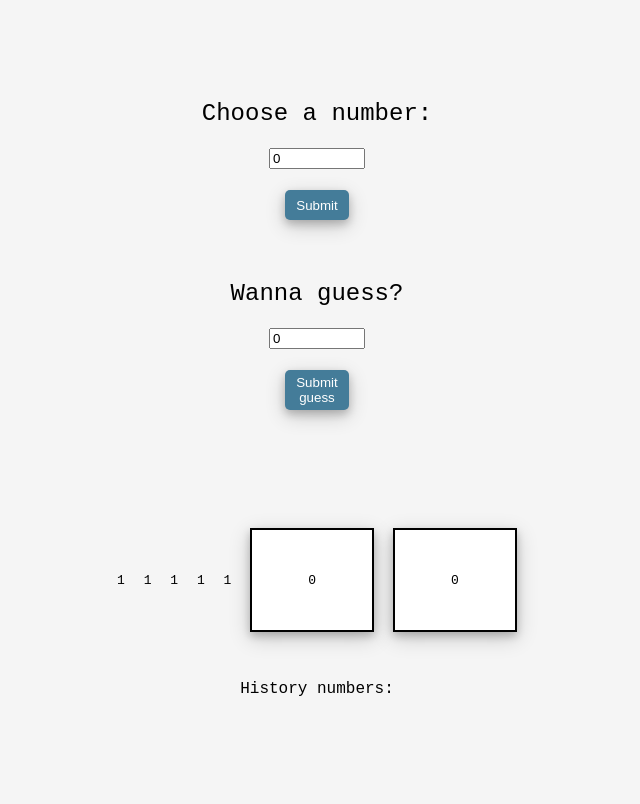
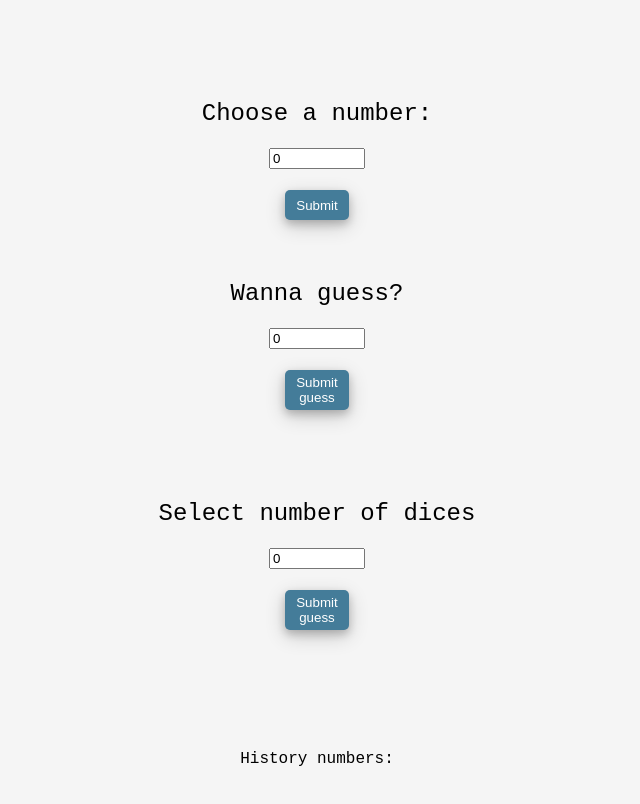
Before and after one commit to hilashay/dice-game, a React (Create React App) app: page / in a window 1280 px wide. Shown: the top 804 px of the page, without its empty margins (323-963 px from the left). Built offline with nearby package versions, Linux system fonts and the light colour scheme.

Commit message:
render n numbers of dices by input

```diff
--- a/src/GameController.tsx
+++ b/src/GameController.tsx
@@ -5,32 +5,33 @@ import Dice from "./modules/dice/Dice";
 import GuessSection from "./modules/guess/GuessSection";
 import ResultHistory from "./modules/history/ResultHistory";
 import DiceRangeInput from "./modules/range/DiceRangeInput";
-import { MyContextProvider, useLastNumber, useHistory } from "./MyContext";
+import SelectedNumberOfDice from "./modules/selectedNumberOfDice/selectedNumberOfDice";
+import {
+  GeneralContextProvider,
+  useLastNumber,
+  useHistory,
+  useSelectedNumberOfDices,
+} from "./MyContext";
 
 interface GameControllerProps {}
 
 const GameController: React.FC<GameControllerProps> = ({}) => {
-  const number = 5;
-  const numberOfDices = [];
-  for (let i = 0; i < number; i++) {
-    numberOfDices.push(0);
-  }
+  const { selectedNumberOfDices } = useSelectedNumberOfDices();
 
   return (
-    <MyContextProvider>
     <Container>
       <DiceRangeInput />
       <GuessSection />
+      <SelectedNumberOfDice />
       <DicesContainer>
-          {numberOfDices.map((el) => (
-            <text>1</text>
+        {Array(selectedNumberOfDices)
+          .fill("")
+          .map(() => (
+            <Dice />
           ))}
-          <Dice />
-          <Dice />
       </DicesContainer>
       <ResultHistory />
     </Container>
-    </MyContextProvider>
   );
 };
 
@@ -46,6 +47,8 @@ const DicesContainer = styled.div`
   display: flex;
   justify-content: space-between;
   width: 400px;
-  height: 200px;
+  height: 100%;
   align-items: center;
+  flex-flow: wrap;
+  padding-bottom: 50px;
 `;
--- a/src/MyContext.tsx
+++ b/src/MyContext.tsx
@@ -10,16 +10,19 @@ interface ContextProps {
   onDiceResult: any;
   history: any;
   setHistory: (input: number[]) => void;
+  selectedNumberOfDices: number;
+  setSelectedNumberOfDices: (input: number) => void;
 }
 
 //my context
 export const MyContext = React.createContext<ContextProps | null>(null);
 //provider
-export const MyContextProvider = ({ children }: any) => {
+export const GeneralContextProvider = ({ children }: any) => {
   // global states
   const [range, setRange] = useState<number>(0);
   const [lastNumber, setLastNumber] = useState<number>(0);
   const [history, setHistory] = useState<number[]>([]);
+  const [selectedNumberOfDices, setSelectedNumberOfDices] = useState(0);
 
   const onDiceResult = useCallback(
     (number: number) => {
@@ -32,7 +35,17 @@ export const MyContextProvider = ({ children }: any) => {
   return (
     //values of my provider
     <MyContext.Provider
-      value={{ range, setRange, lastNumber, setLastNumber, onDiceResult, history, setHistory }}
+      value={{
+        range,
+        setRange,
+        lastNumber,
+        setLastNumber,
+        onDiceResult,
+        history,
+        setHistory,
+        selectedNumberOfDices,
+        setSelectedNumberOfDices,
+      }}
     >
       {children}
     </MyContext.Provider>
@@ -54,7 +67,14 @@ export const useOnDiceResult = () => {
   const { onDiceResult } = useContext(MyContext)!;
   return onDiceResult;
 };
+
 export const useHistory = () => {
   const { history } = useContext(MyContext)!;
   return history;
 };
+
+export const useSelectedNumberOfDices = () => {
+  const { selectedNumberOfDices, setSelectedNumberOfDices } = useContext(MyContext)!;
+  console.log("Mycontext selectedNumberOfDices", selectedNumberOfDices);
+  return { selectedNumberOfDices, setSelectedNumberOfDices };
+};
--- a/src/index.tsx
+++ b/src/index.tsx
@@ -3,12 +3,15 @@ import ReactDOM from "react-dom/client";
 import "./index.css";
 import GameController from "./GameController";
 import reportWebVitals from "./reportWebVitals";
+import { GeneralContextProvider } from "./MyContext";
 
 const root = ReactDOM.createRoot(document.getElementById("root") as HTMLElement);
 root.render(
-  <React.StrictMode>
-    <GameController />
-  </React.StrictMode>
+  <GeneralContextProvider>
+    <React.StrictMode>
+      <GameController />
+    </React.StrictMode>
+  </GeneralContextProvider>
 );
 
 // If you want to start measuring performance in your app, pass a function
--- a/src/modules/dice/Dice.tsx
+++ b/src/modules/dice/Dice.tsx
@@ -33,6 +33,7 @@ const Container = styled.div<{ disabled: boolean }>`
 const StyledDice = styled.div`
   width: 120px;
   height: 100px;
+  margin: 10px;
   background: #ffffff;
   display: flex;
   align-items: center;
--- a/src/modules/selectedNumberOfDice/selectedNumberOfDice.tsx
+++ b/src/modules/selectedNumberOfDice/selectedNumberOfDice.tsx
@@ -1,13 +1,16 @@
 import React, { useState } from "react";
 import styled from "styled-components";
+import { useSelectedNumberOfDices } from "../../MyContext";
 
-const selectedNumberOfDice = () => {
-  const [selectedNumber, setSelectedNumber] = useState(0);
+const SelectedNumberOfDice = () => {
+  const [number, setNumber] = useState(0);
+  const { selectedNumberOfDices, setSelectedNumberOfDices } = useSelectedNumberOfDices();
 
   const handleSubmit = (e: any) => {
     e.preventDefault();
+    setSelectedNumberOfDices(number);
     // onGuess(guessedNumber);
-    if (selectedNumber > 20 || selectedNumber < 0) {
+    if (selectedNumberOfDices > 20 || selectedNumberOfDices < 0) {
       alert("Only numbers between 1 to 20");
     }
   };
@@ -18,8 +21,8 @@ const selectedNumberOfDice = () => {
         <Label>Select number of dices</Label>
         <Input
           type="number"
-          value={selectedNumber}
-          onChange={(e) => setSelectedNumber(parseInt(e.target.value))}
+          value={number}
+          onChange={(e) => setNumber(parseInt(e.target.value))}
         ></Input>
         <SubmitButton>Submit guess</SubmitButton>
       </StyledForm>
@@ -28,7 +31,7 @@ const selectedNumberOfDice = () => {
   );
 };
 
-export default selectedNumberOfDice;
+export default SelectedNumberOfDice;
 
 const Container = styled.div`
   display: flex;
```
Lines whose indentation alone changed are shown as unchanged.
